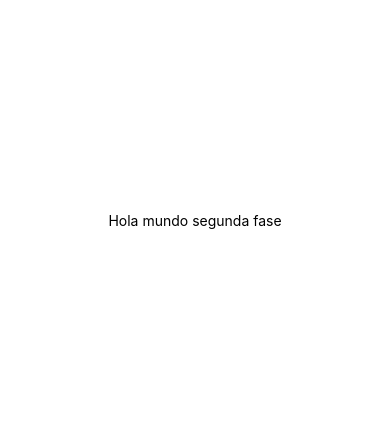
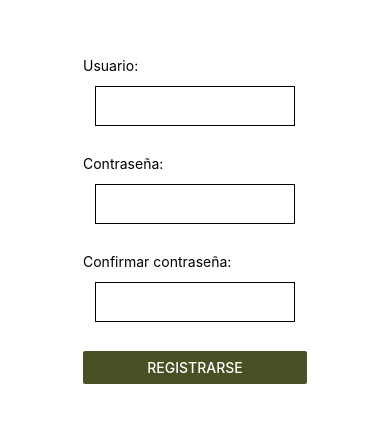
Before and after one commit to MiguelABG89/ProyectoDI, a React Native app: screen / in a window 390 px wide. Shown: the part 202-624 px from the top of the page. Built offline with nearby package versions, Linux system fonts and the light colour scheme.

Commit message:
layout Register

```diff
--- a/App.js
+++ b/App.js
@@ -1,11 +1,11 @@
 import { StatusBar } from 'expo-status-bar';
 import { StyleSheet, Text, View } from 'react-native';
+import Register from './Ventanas/Register';
 
 export default function App() {
   return (
     <View style={styles.container}>
-      <Text>Hola mundo segunda fase</Text>
-      <StatusBar style="auto" />
+      <Register/>
     </View>
   );
 }
--- /dev/null
+++ b/Ventanas/Register.js
@@ -0,0 +1,70 @@
+import { useState } from 'react';
+import { StyleSheet, Text, TextInput, View, Button, Alert } from 'react-native';
+
+function Register() {
+    const [user, setUser] = useState("")
+    const [password, setPassword] = useState("")
+    const [password2, setPassword2] = useState("")
+
+    const [mensajeCamposVacios, setMensajeCamposVacios] = useState("")
+    const [mensajePasswordInvalida, setMensajePasswordInvalida] = useState("")
+    const [mensajePasswordDiferentes, setMensajePasswordDiferentes] = useState("")
+
+
+    return (
+        <View>
+            {/* LOGO AQUI */}
+
+            <Text>{"\n"}Usuario: </Text>
+            <TextInput style={styles.input} onChangeText={setUser} value={user} label="Usuario"/>
+
+            {/* Boton para ocultar */}
+            <Text>{"\n"}Contraseña: </Text>
+            <TextInput style={styles.input} onChangeText={setPassword} value={password} secureTextEntry={true}/>
+            <Text style={{color:'red'}}>{mensajePasswordInvalida}</Text>
+
+            {/* Boton para ocultar */}
+            <Text>{"\n"}Confirmar contraseña: </Text>
+            <TextInput style={styles.input} onChangeText={setPassword2} value={password2} secureTextEntry={true}/>
+            <Text style={{color:'red'}}>{mensajePasswordDiferentes}</Text>
+
+            <Text>{"\n"}</Text>
+
+            <Button
+                onPress={() => {
+                    {/* Se vacian los campos de mensajes */}
+                    setMensajeCamposVacios('')
+                    setMensajePasswordInvalida('')
+                    setMensajePasswordDiferentes('')
+
+                    {/*  */}
+                    if (user.trim() === '' || password.trim() === '' || password2.trim() === '') {
+                        setMensajeCamposVacios('Uno o más campos estan vacios')
+                    } else if (password.length < 6) {
+                        setMensajePasswordInvalida('Longitud minima de la contraseña: 6 caracteres')
+                    } else if (password !== password2) {
+                        setMensajePasswordDiferentes('Las contraseñas no son iguales');
+                    } else {
+                        Alert.alert('Registro correcto', 'El registro de usuario se ha realizado correctamente')
+                    }
+                }}
+                title='Registrarse'
+                color="#485124"
+                accessibilityLabel='Registrarse'
+            />
+            <Text style={{color:'red'}}>{"\n"+mensajeCamposVacios}</Text>
+        </View>
+    );
+}
+
+const styles = StyleSheet.create({
+    input: {
+      height: 40,
+      width: 200,
+      margin: 12,
+      borderWidth: 1,
+      padding: 10,
+    },
+  });
+
+export default Register
--- a/package.json
+++ b/package.json
@@ -9,10 +9,12 @@
     "web": "expo start --web"
   },
   "dependencies": {
+    "@expo/vector-icons": "^13.0.0",
     "expo": "~49.0.15",
     "expo-status-bar": "~1.6.0",
     "react": "18.2.0",
-    "react-native": "0.72.6"
+    "react-native": "0.72.6",
+    "react-native-floating-labels": "^1.1.9"
   },
   "devDependencies": {
     "@babel/core": "^7.20.0"
```
Also changed, not shown: assets/Logo-FDP.jpg (added), 1 other file (tests, documents, lock files or other folders).
